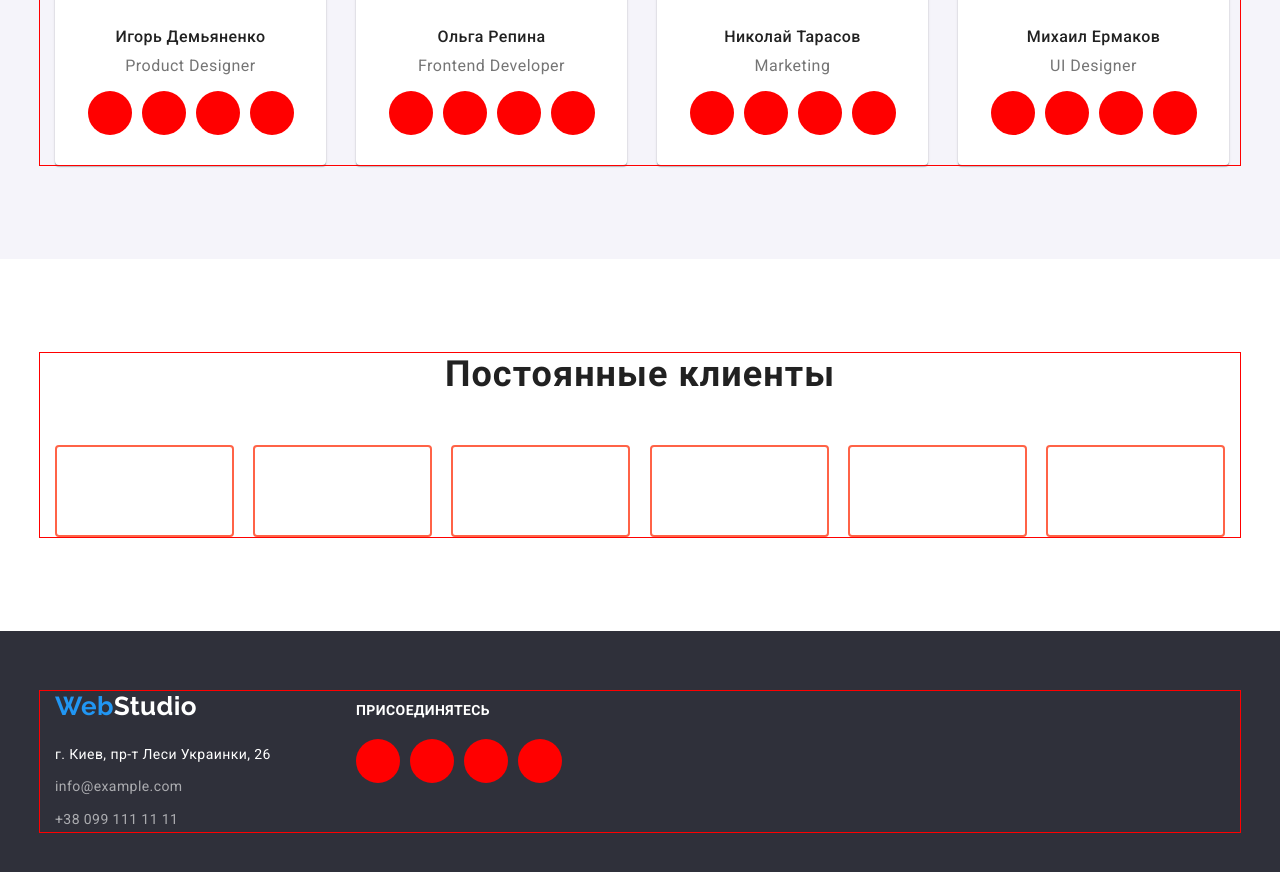
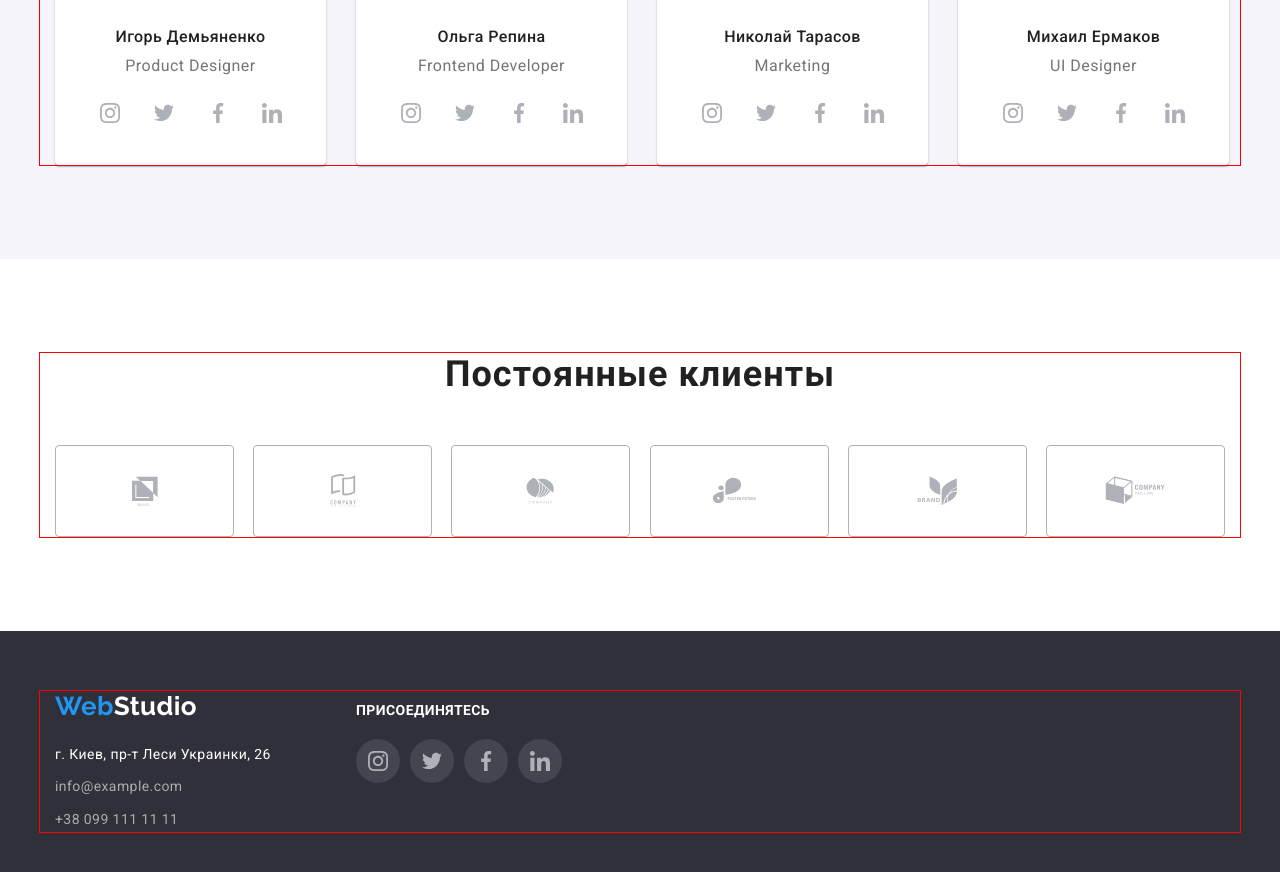
Before and after one commit to DmitriyKorshunov/goit-markup-hw-04, a plain HTML site: page index.html in a window 1280 px wide. Shown: the part 1901-2773 px from the top of the page. Drawn offline with nearby package versions, Linux system fonts and the light colour scheme.

Commit message:
Установлены иконки соцсетей в секциях наша команда и подвале,  иконки наши клиенты

```diff
--- a/index.html
+++ b/index.html
@@ -143,16 +143,32 @@
               <p class="team-text">Product Designer</p>
               <ul class="team-soc-list list">
                 <li class="team-soc-item">
-                  <a href="" class="team-soc-link"></a>
+                  <a href="" class="team-soc-link">
+                    <svg width="20" height="20">
+                      <use href="./img/icons.svg#instagram"></use>
+                    </svg>
+                  </a>
                 </li>
                 <li class="team-soc-item">
-                  <a href="" class="team-soc-link"></a>
+                  <a href="" class="team-soc-link">
+                    <svg width="20" height="20">
+                      <use href="./img/icons.svg#twitter"></use>
+                    </svg>
+                  </a>
                 </li>
                 <li class="team-soc-item">
-                  <a href="" class="team-soc-link"></a>
+                  <a href="" class="team-soc-link">
+                    <svg width="20" height="20">
+                      <use href="./img/icons.svg#facebook"></use>
+                    </svg>
+                  </a>
                 </li>
                 <li class="team-soc-item">
-                  <a href="" class="team-soc-link"></a>
+                  <a href="" class="team-soc-link">
+                    <svg width="20" height="20">
+                      <use href="./img/icons.svg#linkedin"></use>
+                    </svg>
+                  </a>
                 </li>
               </ul>
             </li>
@@ -167,16 +183,32 @@
               <p class="team-text">Frontend Developer</p>
               <ul class="team-soc-list list">
                 <li class="team-soc-item">
-                  <a href="" class="team-soc-link"></a>
+                  <a href="" class="team-soc-link">
+                    <svg width="20" height="20">
+                      <use href="./img/icons.svg#instagram"></use>
+                    </svg>
+                  </a>
                 </li>
                 <li class="team-soc-item">
-                  <a href="" class="team-soc-link"></a>
+                  <a href="" class="team-soc-link">
+                    <svg width="20" height="20">
+                      <use href="./img/icons.svg#twitter"></use>
+                    </svg>
+                  </a>
                 </li>
                 <li class="team-soc-item">
-                  <a href="" class="team-soc-link"></a>
+                  <a href="" class="team-soc-link">
+                    <svg width="20" height="20">
+                      <use href="./img/icons.svg#facebook"></use>
+                    </svg>
+                  </a>
                 </li>
                 <li class="team-soc-item">
-                  <a href="" class="team-soc-link"></a>
+                  <a href="" class="team-soc-link">
+                    <svg width="20" height="20">
+                      <use href="./img/icons.svg#linkedin"></use>
+                    </svg>
+                  </a>
                 </li>
               </ul>
             </li>
@@ -191,16 +223,32 @@
               <p class="team-text">Marketing</p>
               <ul class="team-soc-list list">
                 <li class="team-soc-item">
-                  <a href="" class="team-soc-link"></a>
+                  <a href="" class="team-soc-link">
+                    <svg width="20" height="20">
+                      <use href="./img/icons.svg#instagram"></use>
+                    </svg>
+                  </a>
                 </li>
                 <li class="team-soc-item">
-                  <a href="" class="team-soc-link"></a>
+                  <a href="" class="team-soc-link">
+                    <svg width="20" height="20">
+                      <use href="./img/icons.svg#twitter"></use>
+                    </svg>
+                  </a>
                 </li>
                 <li class="team-soc-item">
-                  <a href="" class="team-soc-link"></a>
+                  <a href="" class="team-soc-link">
+                    <svg width="20" height="20">
+                      <use href="./img/icons.svg#facebook"></use>
+                    </svg>
+                  </a>
                 </li>
                 <li class="team-soc-item">
-                  <a href="" class="team-soc-link"></a>
+                  <a href="" class="team-soc-link">
+                    <svg width="20" height="20">
+                      <use href="./img/icons.svg#linkedin"></use>
+                    </svg>
+                  </a>
                 </li>
               </ul>
             </li>
@@ -215,16 +263,32 @@
               <p class="team-text">UI Designer</p>
               <ul class="team-soc-list list">
                 <li class="team-soc-item">
-                  <a href="" class="team-soc-link"></a>
+                  <a href="" class="team-soc-link">
+                    <svg width="20" height="20">
+                      <use href="./img/icons.svg#instagram"></use>
+                    </svg>
+                  </a>
                 </li>
                 <li class="team-soc-item">
-                  <a href="" class="team-soc-link"></a>
+                  <a href="" class="team-soc-link">
+                    <svg width="20" height="20">
+                      <use href="./img/icons.svg#twitter"></use>
+                    </svg>
+                  </a>
                 </li>
                 <li class="team-soc-item">
-                  <a href="" class="team-soc-link"></a>
+                  <a href="" class="team-soc-link">
+                    <svg width="20" height="20">
+                      <use href="./img/icons.svg#facebook"></use>
+                    </svg>
+                  </a>
                 </li>
                 <li class="team-soc-item">
-                  <a href="" class="team-soc-link"></a>
+                  <a href="" class="team-soc-link">
+                    <svg width="20" height="20">
+                      <use href="./img/icons.svg#linkedin"></use>
+                    </svg>
+                  </a>
                 </li>
               </ul>
             </li>
@@ -236,12 +300,43 @@
         <div class="container">
           <h2 class="clients-title title">Постоянные клиенты</h2>
           <ul class="clients-list list">
-            <li class="clients-item"><a href="" class="clients-link"></a></li>
-            <li class="clients-item"><a href="" class="clients-link"></a></li>
-            <li class="clients-item"><a href="" class="clients-link"></a></li>
-            <li class="clients-item"><a href="" class="clients-link"></a></li>
-            <li class="clients-item"><a href="" class="clients-link"></a></li>
-            <li class="clients-item"><a href="" class="clients-link"></a></li>
+            <li class="clients-item">
+              <a href="" class="clients-link">
+                <svg width="106" height="60">
+                  <use href="./img/icons.svg#Clientone"></use>
+                </svg>
+              </a>
+            </li>
+            <li class="clients-item">
+              <a href="" class="clients-link">
+                <svg width="106" height="60">
+                  <use href="./img/icons.svg#Clienttwo"></use></svg
+              ></a>
+            </li>
+            <li class="clients-item">
+              <a href="" class="clients-link">
+                <svg width="106" height="60">
+                  <use href="./img/icons.svg#Clientthree"></use></svg
+              ></a>
+            </li>
+            <li class="clients-item">
+              <a href="" class="clients-link">
+                <svg width="106" height="60">
+                  <use href="./img/icons.svg#Clientfour"></use></svg
+              ></a>
+            </li>
+            <li class="clients-item">
+              <a href="" class="clients-link">
+                <svg width="106" height="60">
+                  <use href="./img/icons.svg#Clientfive"></use></svg
+              ></a>
+            </li>
+            <li class="clients-item">
+              <a href="" class="clients-link">
+                <svg width="106" height="60">
+                  <use href="./img/icons.svg#Clientsix"></use></svg
+              ></a>
+            </li>
           </ul>
         </div>
       </section>
@@ -281,16 +376,32 @@
           <h2 class="footer-soc-title">Присоединятесь</h2>
           <ul class="footer-soc-list list">
             <li class="footer-soc-item">
-              <a href="" class="footer-soc-link"></a>
+              <a href="" class="footer-soc-link">
+                <svg width="20" height="20">
+                  <use href="./img/icons.svg#instagram"></use>
+                </svg>
+              </a>
             </li>
             <li class="footer-soc-item">
-              <a href="" class="footer-soc-link"></a>
+              <a href="" class="footer-soc-link">
+                <svg width="20" height="20">
+                  <use href="./img/icons.svg#twitter"></use>
+                </svg>
+              </a>
             </li>
             <li class="footer-soc-item">
-              <a href="" class="footer-soc-link"></a>
+              <a href="" class="footer-soc-link">
+                <svg width="20" height="20">
+                  <use href="./img/icons.svg#facebook"></use>
+                </svg>
+              </a>
             </li>
             <li class="footer-soc-item">
-              <a href="" class="footer-soc-link"></a>
+              <a href="" class="footer-soc-link">
+                <svg width="20" height="20">
+                  <use href="./img/icons.svg#linkedin"></use>
+                </svg>
+              </a>
             </li>
           </ul>
         </div>
--- a/styles/styles.css
+++ b/styles/styles.css
@@ -161,6 +161,10 @@ img {
 .auth-nav .link:hover,
 .auth-nav .link:focus {
   color: var(--accent-color);
+}
+
+.auth-nav-list {
+  display: block;
 }
 
 /*------------hero-----------*/
@@ -343,9 +347,11 @@ img {
 .team-soc-link {
   width: 44px;
   height: 44px;
-  background-color: red;
+  background-color: #ffffff;
   border-radius: 50%;
-  display: block;
+  display: flex;
+  justify-content: center;
+  align-items: center;
 }
 
 /*-----Clients-----*/
@@ -370,9 +376,11 @@ img {
 .clients-link {
   width: 179px;
   height: 92px;
-  border: 2px solid tomato;
+  border: 1px solid #afb1b8;
   border-radius: 4px;
-  display: block;
+  display: flex;
+  justify-content: center;
+  align-items: center;
 }
 
 /*------portfolio-------*/
@@ -595,7 +603,10 @@ img {
 .footer-soc-link {
   width: 44px;
   height: 44px;
-  background-color: red;
+  background-color: rgba(255, 255, 255, 0.1);
   border-radius: 50%;
-  display: block;
+
+  display: flex;
+  justify-content: center;
+  align-items: center;
 }
```
Also changed, not shown: img/icons.svg (added).
